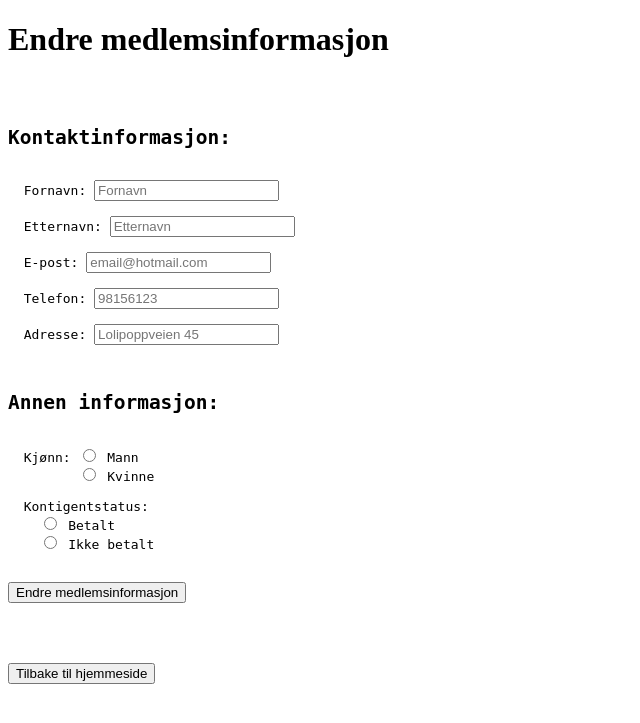
After one commit to Adrianhammer/phpWebProject, a PHP site: page /app/views/endreMedlemsInfoViews.php in a window 1280 px wide. The commit adds this page. Shown: the top 723 px of the page, without its empty margins (0-640 px from the left). Run offline with PHP 8.4, Linux system fonts and the light colour scheme; the visitor is signed in with stand-in values (Sample User, id 1).

Commit message:
er bugs her lol

```diff
--- a/app/models/minSideModels.php
+++ b/app/models/minSideModels.php
@@ -2,6 +2,4 @@
 
 $records = mysqli_query($conn, "SELECT * FROM medlemmer WHERE Fornavn = '$_SESSION[Fornavn]'");
 
-
-
 ?>
--- /dev/null
+++ b/app/views/endreMedlemsInfoViews.php
@@ -0,0 +1,43 @@
+<?php
+include ("../../includes/session.php");
+?>
+
+<!doctype html>
+<html lang="en">
+<head>
+  <meta charset="utf-8">
+  <meta name="viewport" content="width=device-width, initial-scale=1">
+
+  <title>Endre Medlemsinformasjon</title>
+  <meta name="Endre medlemsinformasjon" content="Endre medlemsinformasjon">
+  <h1>Endre medlemsinformasjon</h1>
+</head>
+
+<body>
+<pre>
+<form method="post" action="<?php echo $_SERVER['PHP_SELF']; ?>">
+
+<h2>Kontaktinformasjon:</h2>
+  Fornavn: <input type="text" name="navn" placeholder="Fornavn" required><br>
+  Etternavn: <input type="text" name="enavn" placeholder="Etternavn" required><br>
+  E-post: <input type="email" name="epost" placeholder="email@hotmail.com" required><br>
+  Telefon: <input type="tel" name="tlf" placeholder="98156123" required><br>
+  Adresse: <input type="text" name="adresse" placeholder="Lolipoppveien 45" required><br>
+  <h2>Annen informasjon:</h2>
+  Kjønn: <input type="radio" name="kjønn" id="male" value="Mann" required> <label for="mann">Mann</label>
+         <input type="radio" name="kjønn" id="female" value="Kvinne" > <label for="kvinne">Kvinne</label><br>
+  Kontigentstatus:
+    <input type="radio" name="kontigent" id="betalt" value="Betalt" required> <label for="betalt">Betalt</label>
+    <input type="radio" name="kontigent" id="ikke betalt" value="Ikke betalt" > <label for="ikke betalt">Ikke betalt</label><br>
+
+<input type="submit" name='edit' value="Endre medlemsinformasjon">
+
+
+</form>
+
+<a href="../views/testhjemmeside.php"><button>Tilbake til hjemmeside</button></a>
+
+</pre>
+
+</body>
+</html>
--- a/app/views/testhjemmeside.php
+++ b/app/views/testhjemmeside.php
@@ -4,6 +4,7 @@
     echo "<h2>Velkommen til medlemssystemets hjemmeside</h2><br><br>";
     echo "<a href='minSideViews.php'>Gå til Min Side<br><br></a>";
     echo "<a href='../views/registrereMedlemViews.php'>Trykk her for å registrere nytt medlem<br><br></a>";
+    echo "<a href='../views/endreMedlemsInfoViews.php'>Trykk her for å endre medlemsinformasjon<br><br></a>";
 
 ?>
 
```
Also changed, not shown: app/controllers/endreMedlemsInfoController.php (added, +90 -0 lines), app/models/registrereMedlemModels.php (+0 -22 lines).
